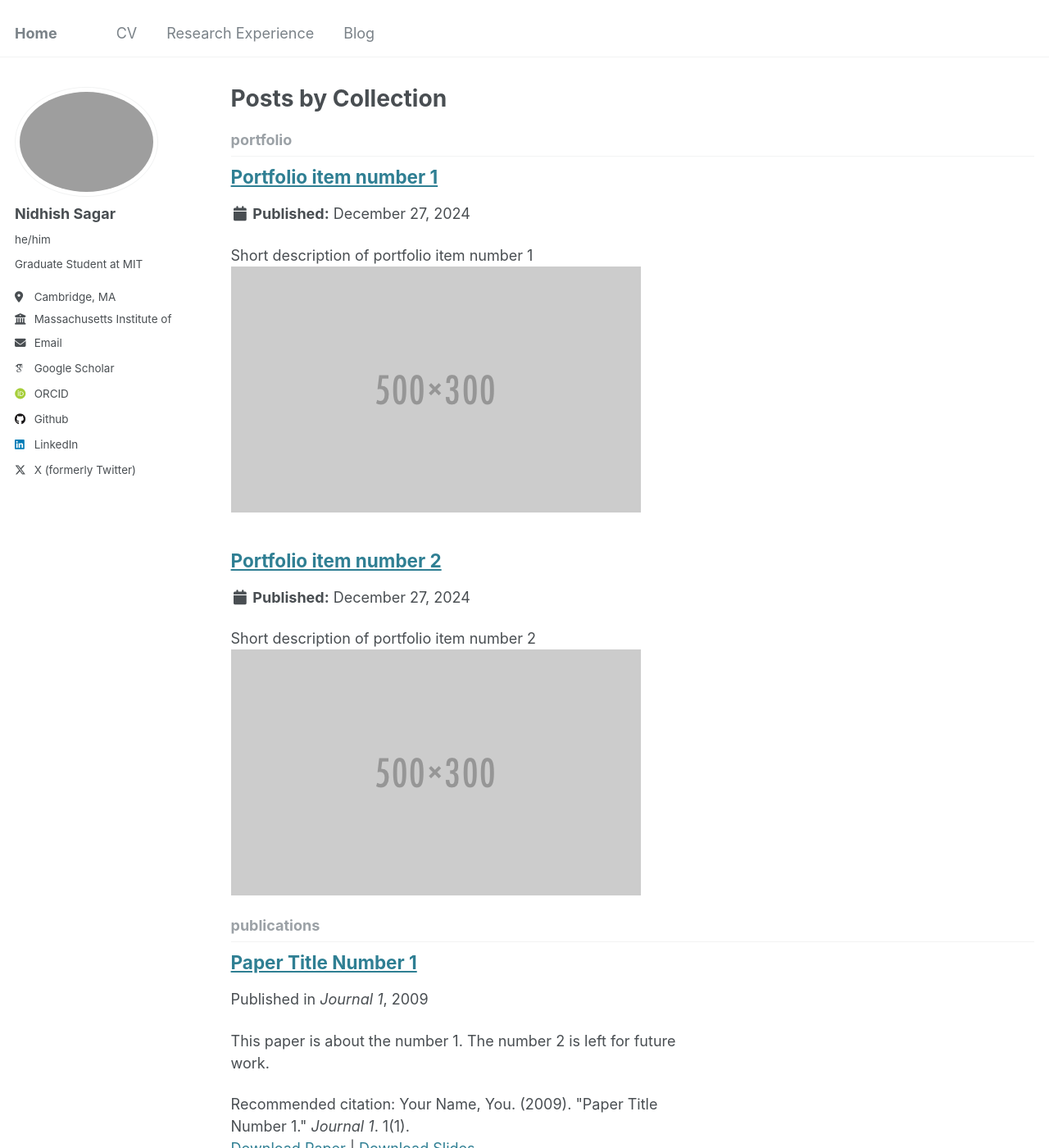
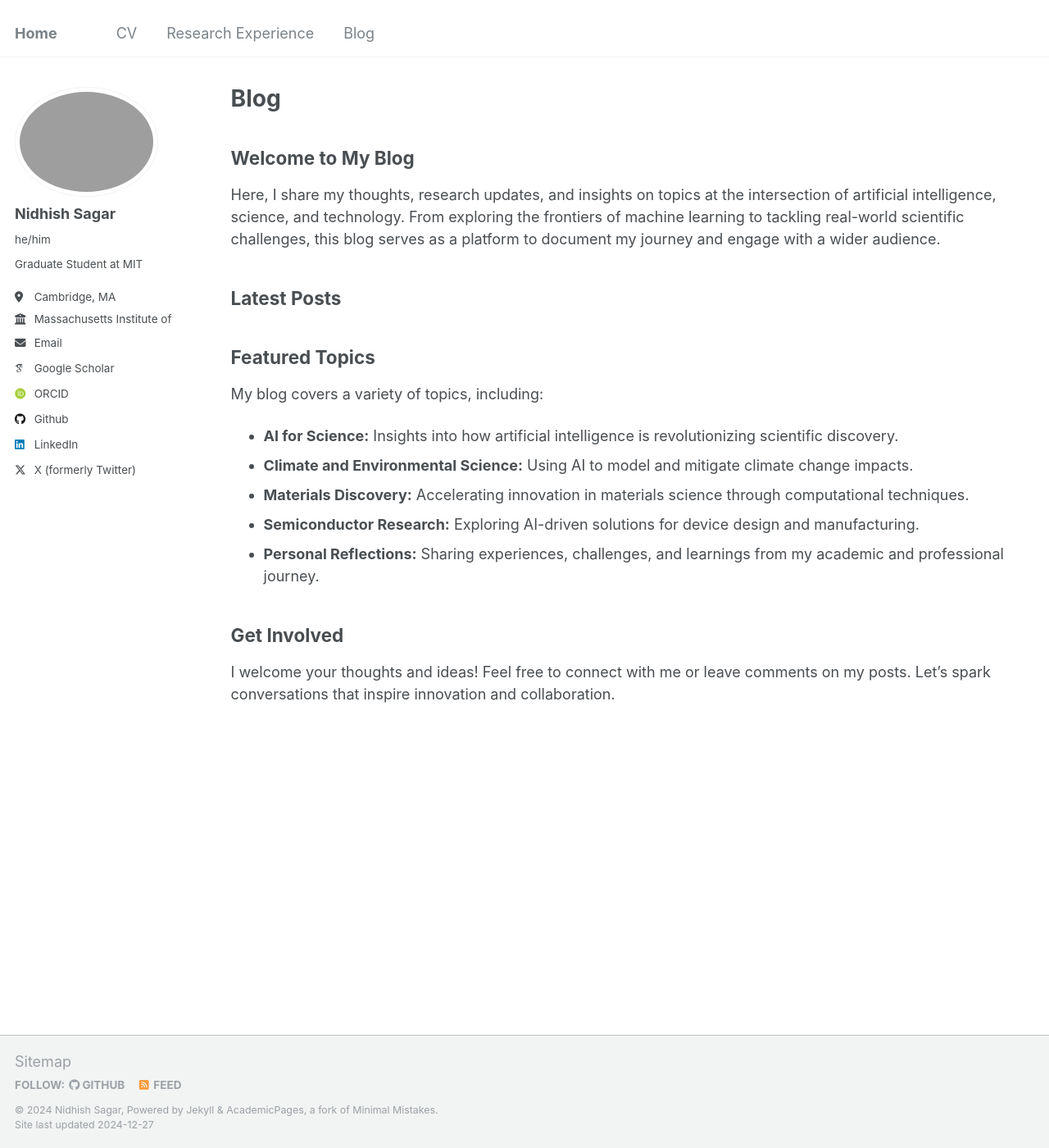
Before and after one commit to sagarnidhish/sagarnidhish.github.io, a Jekyll site: the page built from _pages/blog.html, in a window 1280 px wide and 1400 px high. Shown: the whole window at 82% size. Built offline with Jekyll 4.4.1, drawn with Linux system fonts in a browser that asks for light colours; some web fonts are replaced; some of the changed text lies outside the part shown.

Commit message:
Update blog.html

```diff
--- a/_pages/blog.html
+++ b/_pages/blog.html
@@ -1,24 +1,49 @@
 ---
 layout: archive
-title: "Posts by Collection"
-permalink: /collection-archive/
+title: "Blog"
+permalink: /blog/
 author_profile: true
 ---
 
 {% include base_path %}
-{% capture written_label %}'None'{% endcapture %}
 
-{% for collection in site.collections %}
-  {% unless collection.output == false or collection.label == "posts" %}
-    {% capture label %}{{ collection.label }}{% endcapture %}
-    {% if label != written_label %}
-      <h2 id="{{ label | slugify }}" class="archive__subtitle">{{ label }}</h2>
-      {% capture written_label %}{{ label }}{% endcapture %}
-    {% endif %}
-  {% endunless %}
-  {% for post in collection.docs %}
-    {% unless collection.output == false or collection.label == "posts" %}
-      {% include archive-single.html %}
-    {% endunless %}
-  {% endfor %}
-{% endfor %}
+<div>
+  <h2>Welcome to My Blog</h2>
+  <p>
+    Here, I share my thoughts, research updates, and insights on topics at the intersection of artificial intelligence, science, and technology. From exploring the frontiers of machine learning to tackling real-world scientific challenges, this blog serves as a platform to document my journey and engage with a wider audience.
+  </p>
+</div>
+
+<div>
+  <h2>Latest Posts</h2>
+  <ul>
+    {% for post in site.categories.blog reversed %}
+      <li>
+        <a href="{{ post.url }}">{{ post.title }}</a>
+        <p>{{ post.excerpt }}</p>
+        <p><small>Posted on {{ post.date | date: "%B %d, %Y" }}</small></p>
+      </li>
+    {% endfor %}
+  </ul>
+</div>
+
+<div>
+  <h2>Featured Topics</h2>
+  <p>
+    My blog covers a variety of topics, including:
+  </p>
+  <ul>
+    <li><strong>AI for Science:</strong> Insights into how artificial intelligence is revolutionizing scientific discovery.</li>
+    <li><strong>Climate and Environmental Science:</strong> Using AI to model and mitigate climate change impacts.</li>
+    <li><strong>Materials Discovery:</strong> Accelerating innovation in materials science through computational techniques.</li>
+    <li><strong>Semiconductor Research:</strong> Exploring AI-driven solutions for device design and manufacturing.</li>
+    <li><strong>Personal Reflections:</strong> Sharing experiences, challenges, and learnings from my academic and professional journey.</li>
+  </ul>
+</div>
+
+<div>
+  <h2>Get Involved</h2>
+  <p>
+    I welcome your thoughts and ideas! Feel free to connect with me or leave comments on my posts. Let’s spark conversations that inspire innovation and collaboration.
+  </p>
+</div>
```
